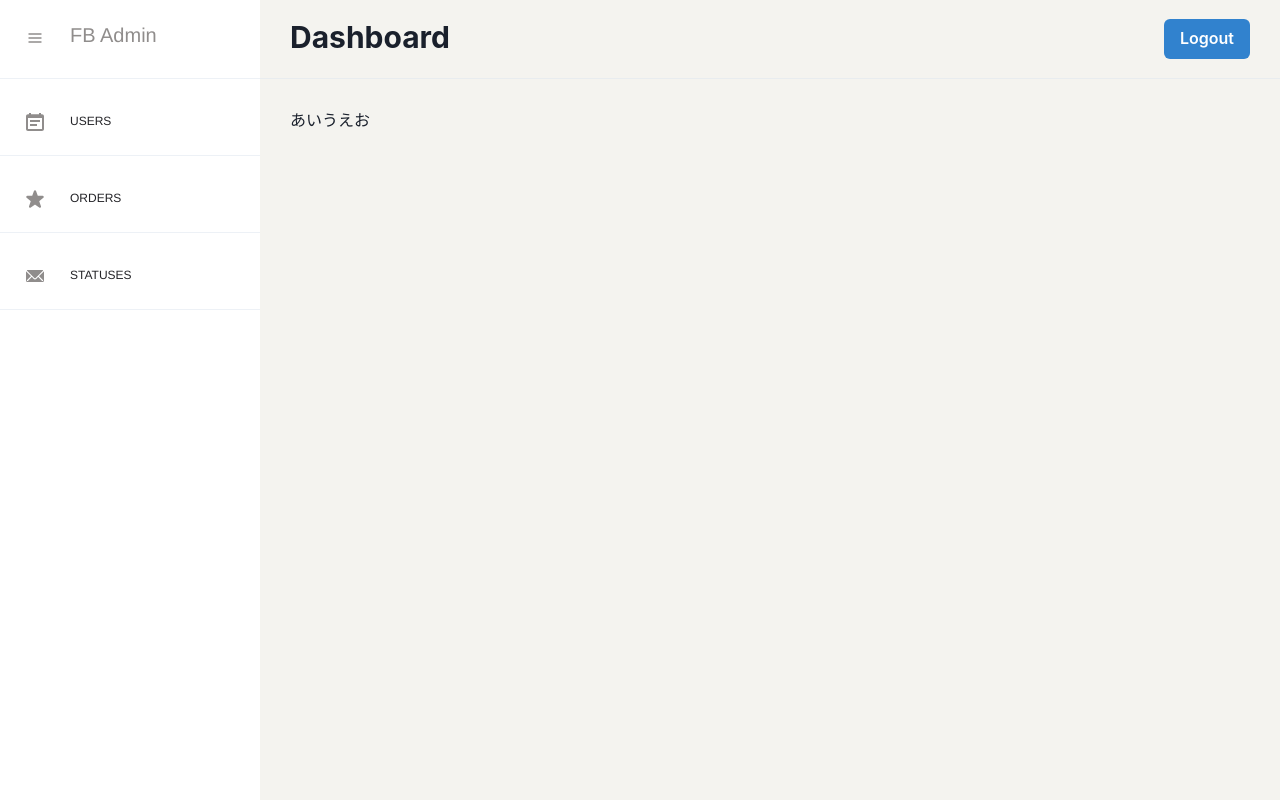
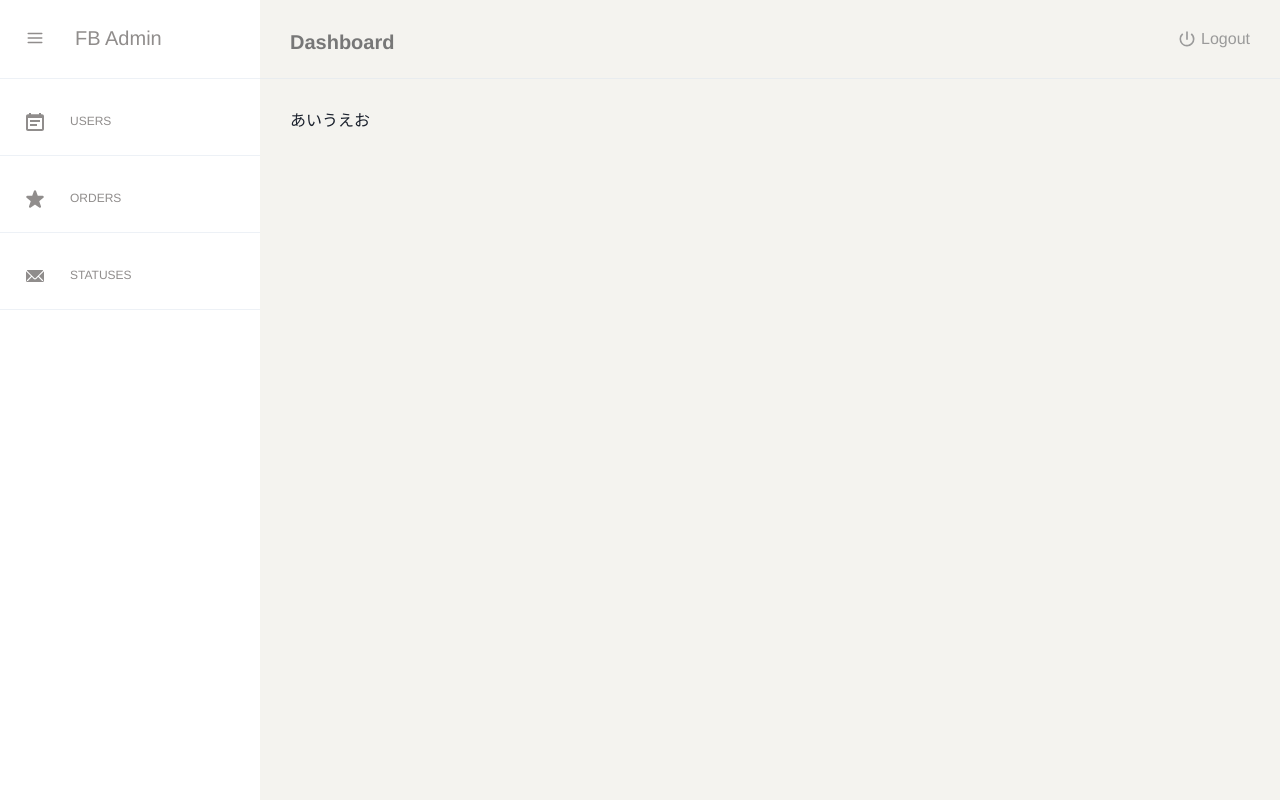
Before and after one commit to sitogi/my-admin-template, a React (Create React App) app: page / in a window 1280 px wide. Built offline with nearby package versions, Linux system fonts and the light colour scheme; no server answers; sample sign-in values are in the browser's storage.

Commit message:
Add react-icons and improve logout button

```diff
--- a/package.json
+++ b/package.json
@@ -22,6 +22,7 @@
     "react": "17.0.0",
     "react-dom": "17.0.0",
     "react-firebase-hooks": "^2.2.0",
+    "react-icons": "^4.1.0",
     "react-redux": "^7.2.1",
     "react-router": "^5.2.0",
     "react-router-dom": "^5.2.0",
--- /dev/null
+++ b/src/components/atoms/Logout/Logout.tsx
@@ -0,0 +1,14 @@
+import React, { FC } from 'react';
+import { Flex, Icon, Text } from '@chakra-ui/react';
+import { MdPowerSettingsNew } from 'react-icons/md';
+
+const Logout: FC<{ onClick: () => void }> = ({ onClick }) => (
+  <Flex color="#9a9a9a" cursor="pointer" onClick={onClick} _hover={{ color: 'teal.400' }}>
+    <Icon as={MdPowerSettingsNew} w={5} h={5} mt="7px" />
+    <Text mt="5px" ml="4px" fontSize="16px" fontWeight="100">
+      Logout
+    </Text>
+  </Flex>
+);
+
+export default Logout;
--- a/src/components/atoms/LogoutButton/LoginButtonContainer.tsx
+++ b/src/components/atoms/Logout/LogoutContainer.tsx
@@ -2,15 +2,14 @@
 import React, { FC } from 'react'; // eslint-disable-line @typescript-eslint/no-unused-vars
 import { jsx } from '@emotion/react';
 import { auth } from 'firebase/instances';
-import LogoutButton from './LoginButton';
+import Logout from './Logout';
 
-// TODO: リネーム
-const LogoutButtonContainer: FC = () => {
+const LogoutContainer: FC = () => {
   const logout = () => {
     void auth.signOut();
   };
 
-  return <LogoutButton onClick={logout} />;
+  return <Logout onClick={logout} />;
 };
 
-export default LogoutButtonContainer;
+export default LogoutContainer;
--- a/src/components/atoms/LogoutButton/LoginButton.tsx
+++ /dev/null
@@ -1,12 +0,0 @@
-/** @jsx jsx */
-import React, { FC } from 'react'; // eslint-disable-line @typescript-eslint/no-unused-vars
-import { jsx } from '@emotion/react';
-import { Button } from '@chakra-ui/react';
-
-const LogoutButton: FC<{ onClick: () => void }> = ({ onClick }) => (
-  <Button colorScheme="blue" onClick={onClick}>
-    Logout
-  </Button>
-);
-
-export default LogoutButton;
--- a/src/components/organisms/PageHeader/PageHeader.tsx
+++ b/src/components/organisms/PageHeader/PageHeader.tsx
@@ -1,14 +1,18 @@
 /** @jsx jsx */
 import React, { FC } from 'react'; // eslint-disable-line @typescript-eslint/no-unused-vars
 import { css, jsx } from '@emotion/react';
-import { Box, Divider, Flex, Heading, Spacer } from '@chakra-ui/react';
+import { Box, Divider, Flex, Spacer } from '@chakra-ui/react';
 import VerticallyCentered from 'components/molecules/VerticalyCentered/VertialyCentered';
-import { HEADER_HEIGHT_PX, SIDEBAR_WIDTH_PX } from 'components/styleConstants';
-import LogoutButtonContainer from 'components/atoms/LogoutButton/LoginButtonContainer';
+import { HEADER_HEIGHT_PX } from 'components/styleConstants';
+import LogoutContainer from 'components/atoms/Logout/LogoutContainer';
 
 const headerCss = css`
-  width: calc(100vw - ${SIDEBAR_WIDTH_PX});
+  width: 100%;
   height: calc(${HEADER_HEIGHT_PX} + 0.5rem);
+  font-family: Muli, Helvetica, Arial, sans-serif;
+  font-size: 20px;
+  font-weight: 600;
+  color: #777;
   background-color: #f4f3ef;
 `;
 
@@ -16,14 +20,12 @@ const PageHeader: FC<{ currentPageTitle?: string }> = ({ currentPageTitle = 'Das
   <div css={headerCss}>
     <VerticallyCentered>
       <Flex>
-        <Box>
-          <Heading as="h3" size="lg" ml="30px">
-            {currentPageTitle}
-          </Heading>
+        <Box mt="5px" ml="30px">
+          {currentPageTitle}
         </Box>
         <Spacer />
         <Box mr="30px">
-          <LogoutButtonContainer />
+          <LogoutContainer />
         </Box>
       </Flex>
     </VerticallyCentered>
--- a/src/components/pages/AdminBaseFrame/AdminBaseFrame.tsx
+++ b/src/components/pages/AdminBaseFrame/AdminBaseFrame.tsx
@@ -8,6 +8,7 @@ import PageHeader from 'components/organisms/PageHeader/PageHeader';
 
 const containerCss = css`
   display: flex;
+  width: 100vw;
   height: 100vh;
 `;
 
--- a/src/components/templates/Sidebar/Sidebar.tsx
+++ b/src/components/templates/Sidebar/Sidebar.tsx
@@ -15,10 +15,6 @@ const sidebarCss = css`
   font-weight: 400;
   color: #908d8c;
   background-color: #fff;
-
-  &:hover {
-    color: #242428;
-  }
 `;
 
 const sidebarSmallCss = css`
@@ -30,6 +26,13 @@ const sidebarSmallCss = css`
   font-weight: 400;
   color: #908d8c;
   background-color: #fff;
+`;
+
+const hover = css`
+  &:hover {
+    color: #242428;
+    cursor: pointer;
+  }
 `;
 
 const appTitleCss = css`
@@ -54,8 +57,10 @@ const appTitle = (hamburgerClicked: () => void) => (
           mt="5px"
           w="70px"
           h="70px"
+          css={hover}
+          size="lg"
         />
-        <Center>
+        <Center ml="5px" mt="5px">
           <p css={appTitleCss}>FB Admin</p>
         </Center>
       </Flex>
@@ -64,9 +69,15 @@ const appTitle = (hamburgerClicked: () => void) => (
 );
 
 const menuItem = (iconNode: any, label: string) => (
-  <Box h="60px">
+  <Box h="60px" css={hover}>
     <IconButton icon={iconNode} variant="o" colorScheme="teal" aria-label="Menu open" size="lg" w="70px" h="70px" />
     {label}
+  </Box>
+);
+
+const closedMenuItem = (iconNode: any) => (
+  <Box h="60px" css={hover}>
+    <IconButton icon={iconNode} variant="o" colorScheme="teal" aria-label="Menu open" size="lg" w="70px" h="70px" />
   </Box>
 );
 
@@ -81,14 +92,11 @@ const closedAppTitle = (hamburgerClicked: () => void) => (
         onClick={(_event) => hamburgerClicked()}
         w="70px"
         h="70px"
+        mt="5px"
+        css={hover}
+        size="lg"
       />
     </VerticallyCentered>
-  </Box>
-);
-
-const closedMenuItem = (iconNode: any) => (
-  <Box h="60px">
-    <IconButton icon={iconNode} variant="o" colorScheme="teal" aria-label="Menu open" w="70px" h="70px" />
   </Box>
 );
 
```
Also changed, not shown: 1 other file (tests, documents, lock files or other folders).
